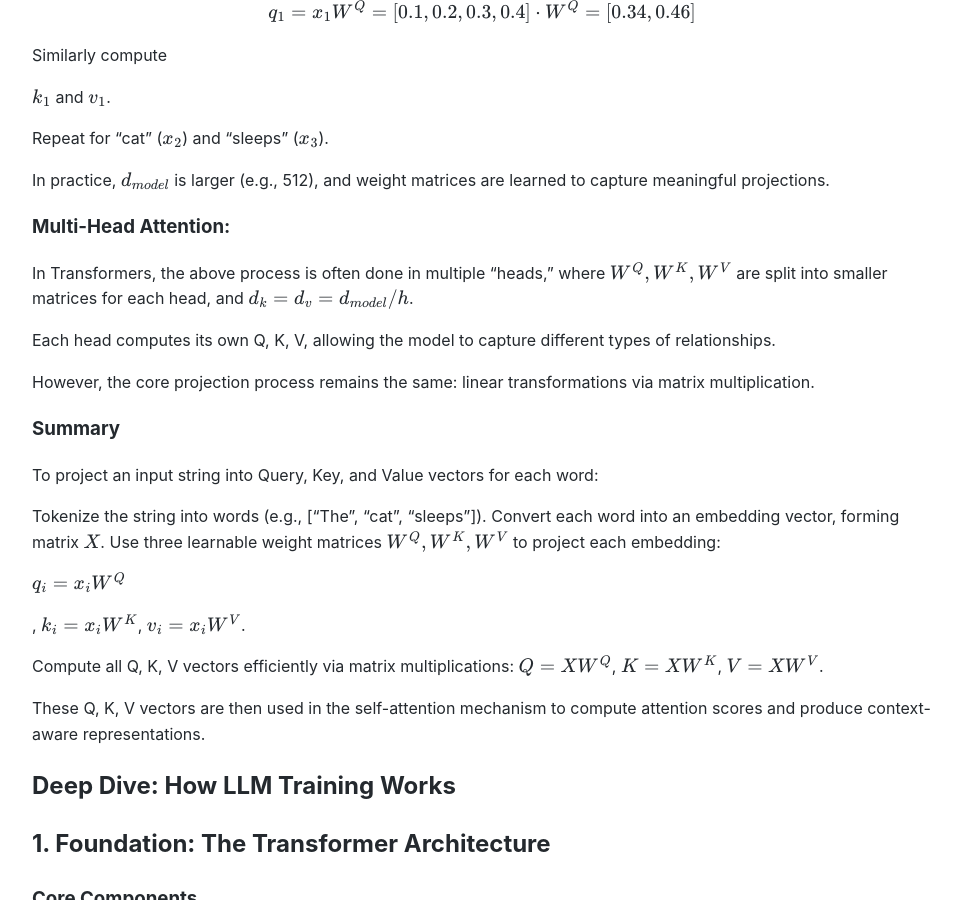
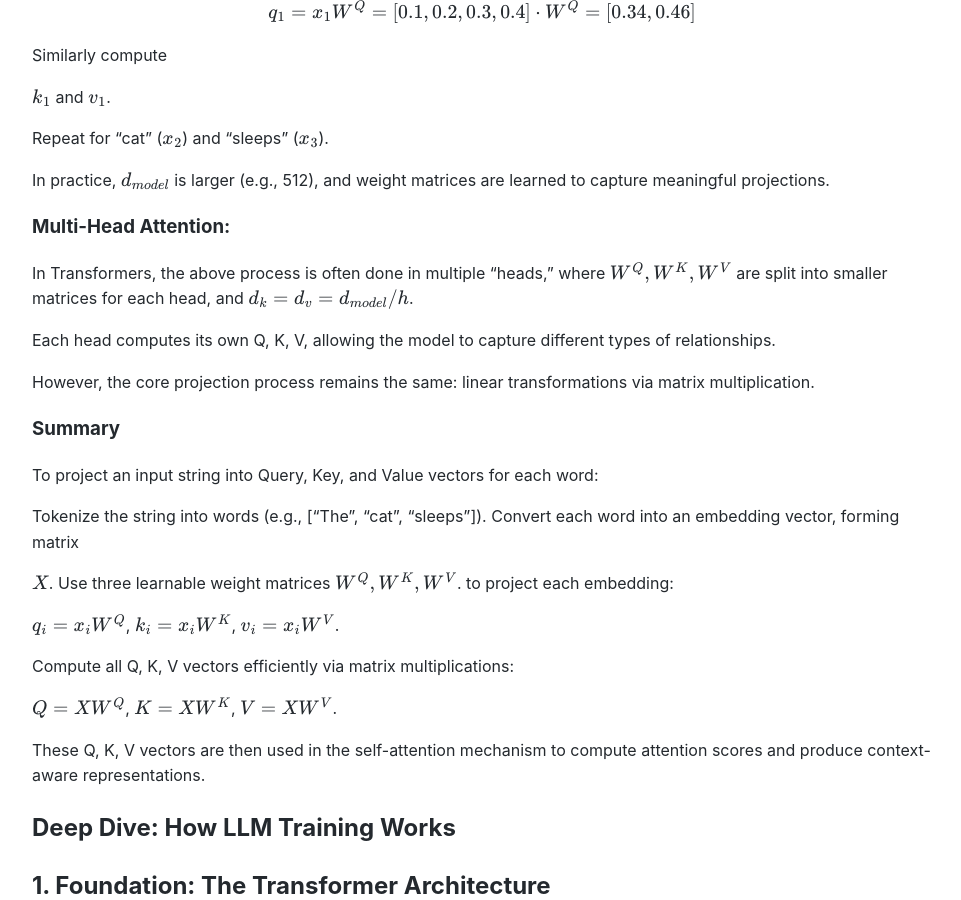
Before and after one commit to Michael-Lubinsky/michael-lubinsky.github.com, a Jekyll site: the page built from ml/attention.md, in a window 1280 px wide and 900 px high, scrolled down 11133 px. Shown: the whole window, without its empty margins (158-1119 px from the left). Built offline with Jekyll 4.4.1, drawn with Linux system fonts in a browser that asks for light colours; our own code applies the rules of GitHub Pages for plain Markdown files; some of the changed lines change nothing that is shown; some of the changed text lies outside the part shown.

Commit message:
Refine attention.md for improved clarity and formatting
Updated mathematical notation and formatting for clarity.

```diff
--- a/ml/attention.md
+++ b/ml/attention.md
@@ -392,7 +392,7 @@ This produces matrices $Q, K, V$  where each row corresponds to the Q, K, V vect
 
 Example (Simplified):
 
-Suppose $d_{model} = 4$ and the embedding for "The" is $x_1 = [0.1, 0.2, 0.3, 0.4]
+Suppose $d_{model} = 4$ and the embedding for "The" is $x_1 = [0.1, 0.2, 0.3, 0.4]$
 Assume weight matrices (random for illustration):
 
 $$
@@ -434,7 +434,8 @@ In practice, $d_{model}$ is larger (e.g., 512), and weight matrices are learned
 
 ### Multi-Head Attention:
 
-In Transformers, the above process is often done in multiple "heads," where <math xmlns="http://www.w3.org/1998/Math/MathML"><semantics><mrow><msup><mi>W</mi><mi>Q</mi></msup><mo separator="true">,</mo><msup><mi>W</mi><mi>K</mi></msup><mo separator="true">,</mo><msup><mi>W</mi><mi>V</mi></msup></mrow><annotation encoding="application/x-tex"> W^Q, W^K, W^V </annotation></semantics></math> are split into smaller matrices for each head, and <math xmlns="http://www.w3.org/1998/Math/MathML"><semantics><mrow><msub><mi>d</mi><mi>k</mi></msub><mo>=</mo><msub><mi>d</mi><mi>v</mi></msub><mo>=</mo><msub><mi>d</mi><mrow><mi>m</mi><mi>o</mi><mi>d</mi><mi>e</mi><mi>l</mi></mrow></msub><mi mathvariant="normal">/</mi><mi>h</mi></mrow><annotation encoding="application/x-tex"> d_k = d_v = d_{model}/h </annotation></semantics></math>.
+In Transformers, the above process is often done in multiple "heads," where
+$W^Q, W^K, W^V$ are split into smaller matrices for each head, and $d_k = d_v = d_{model}/h$.
 
 Each head computes its own Q, K, V, allowing the model to capture different types of relationships.
 
@@ -446,13 +447,17 @@ However, the core projection process remains the same: linear transformations vi
 To project an input string into Query, Key, and Value vectors for each word:
 
 Tokenize the string into words (e.g., ["The", "cat", "sleeps"]).
-Convert each word into an embedding vector, forming matrix <math xmlns="http://www.w3.org/1998/Math/MathML"><semantics><mrow><mi>X</mi></mrow><annotation encoding="application/x-tex"> X </annotation></semantics></math>.
-Use three learnable weight matrices <math xmlns="http://www.w3.org/1998/Math/MathML"><semantics><mrow><msup><mi>W</mi><mi>Q</mi></msup><mo separator="true">,</mo><msup><mi>W</mi><mi>K</mi></msup><mo separator="true">,</mo><msup><mi>W</mi><mi>V</mi></msup></mrow><annotation encoding="application/x-tex"> W^Q, W^K, W^V </annotation></semantics></math> to project each embedding:
-
-<math xmlns="http://www.w3.org/1998/Math/MathML"><semantics><mrow><msub><mi>q</mi><mi>i</mi></msub><mo>=</mo><msub><mi>x</mi><mi>i</mi></msub><msup><mi>W</mi><mi>Q</mi></msup></mrow><annotation encoding="application/x-tex"> q_i = x_i W^Q </annotation></semantics></math>, <math xmlns="http://www.w3.org/1998/Math/MathML"><semantics><mrow><msub><mi>k</mi><mi>i</mi></msub><mo>=</mo><msub><mi>x</mi><mi>i</mi></msub><msup><mi>W</mi><mi>K</mi></msup></mrow><annotation encoding="application/x-tex"> k_i = x_i W^K </annotation></semantics></math>, <math xmlns="http://www.w3.org/1998/Math/MathML"><semantics><mrow><msub><mi>v</mi><mi>i</mi></msub><mo>=</mo><msub><mi>x</mi><mi>i</mi></msub><msup><mi>W</mi><mi>V</mi></msup></mrow><annotation encoding="application/x-tex"> v_i = x_i W^V </annotation></semantics></math>.
-
-
-Compute all Q, K, V vectors efficiently via matrix multiplications: <math xmlns="http://www.w3.org/1998/Math/MathML"><semantics><mrow><mi>Q</mi><mo>=</mo><mi>X</mi><msup><mi>W</mi><mi>Q</mi></msup></mrow><annotation encoding="application/x-tex"> Q = X W^Q </annotation></semantics></math>, <math xmlns="http://www.w3.org/1998/Math/MathML"><semantics><mrow><mi>K</mi><mo>=</mo><mi>X</mi><msup><mi>W</mi><mi>K</mi></msup></mrow><annotation encoding="application/x-tex"> K = X W^K </annotation></semantics></math>, <math xmlns="http://www.w3.org/1998/Math/MathML"><semantics><mrow><mi>V</mi><mo>=</mo><mi>X</mi><msup><mi>W</mi><mi>V</mi></msup></mrow><annotation encoding="application/x-tex"> V = X W^V </annotation></semantics></math>.
+Convert each word into an embedding vector, forming matrix
+
+$X$.
+Use three learnable weight matrices $W^Q, W^K, W^V$.
+to project each embedding:
+
+$q_i = x_i W^Q$, $k_i = x_i W^K$, $v_i = x_i W^V$.
+
+Compute all Q, K, V vectors efficiently via matrix multiplications:
+
+$Q = X W^Q$, $K = X W^K$, $V = X W^V$.
 
 These Q, K, V vectors are then used in the self-attention mechanism to compute attention scores and produce context-aware representations.
 
```
